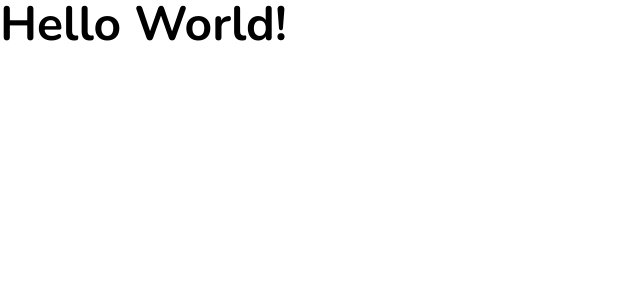
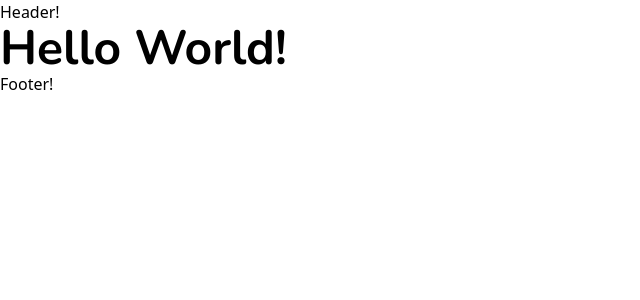
Before and after one commit to ronaldyonggi/prismic-nextjs-tutorial, a Next.js app: page / in a window 1280 px wide. Shown: the top 300 px of the page, without its empty margins (0-640 px from the left). Built offline with nearby package versions, Linux system fonts and the light colour scheme.

Commit message:
add fallback metadata to layout

```diff
--- a/src/app/layout.tsx
+++ b/src/app/layout.tsx
@@ -1,8 +1,8 @@
-import type { Metadata } from "next";
+import type { Metadata, ResolvingMetadata } from "next";
 import { Nunito, Nunito_Sans } from "next/font/google";
 import clsx from "clsx";
 import "./globals.css";
-
+import { createClient } from "@/prismicio";
 
 const nunito = Nunito({
   subsets: ['latin'],
@@ -16,10 +16,19 @@
   display: 'swap',
 })
 
-export const metadata: Metadata = {
-  title: "Create Next App",
-  description: "Generated by create next app",
-};
+export async function generateMetadata(): Promise<Metadata> {
+  const client = createClient();
+
+  const page = await client.getSingle("settings");
+
+  return {
+    title: page.data.site_title || "Flowrise fallback",
+    description: page.data.meta_description || "Flowrise is the relaxing app for you.",
+    openGraph: {
+      images: [page.data.og_image.url || ""],
+    },
+  }
+}
 
 export default function RootLayout({
   children,
@@ -28,7 +37,11 @@
 }>) {
   return (
     <html lang="en">
-      <body className={clsx(nunito.variable, nunitoSans.variable)}>{children}</body>
+      <body className={clsx(nunito.variable, nunitoSans.variable)}>
+        <header>Header!</header>
+        {children}
+        <footer>Footer!</footer>
+      </body>
     </html>
   );
 }
```
